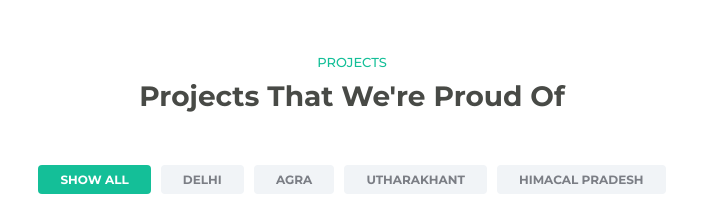
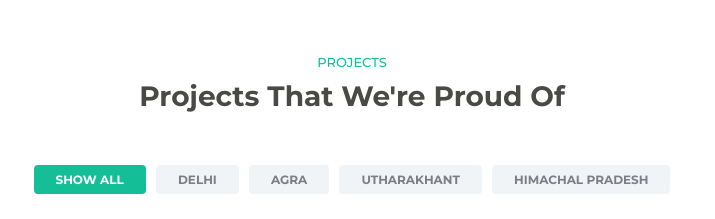
Before and after one commit to ASIFALI-KP/oldavenue, a plain HTML site: page index.html in a window 1280 px wide. Shown: the part 3573-3792 px from the top of the page, 288-1003 px from the left. Drawn offline with nearby package versions, Linux system fonts and the light colour scheme.

Commit message:
index.html

```diff
--- a/index.html
+++ b/index.html
@@ -491,7 +491,7 @@
                         <a class="button" data-filter=".design"><span>DELHI</span></a>
                         <a class="button" data-filter=".development"><span>AGRA</span></a>
                         <a class="button" data-filter=".marketing"><span>UTHARAKHANT</span></a>
-                        <a class="button" data-filter=".seo"><span>HIMACAL PRADESH</span></a>
+                        <a class="button" data-filter=".seo"><span>HIMACHAL PRADESH</span></a>
                     </div> <!-- end of button group -->
                     <div class="grid">
                         <div class="element-item development">
```
